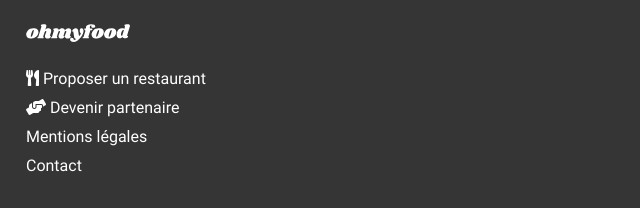
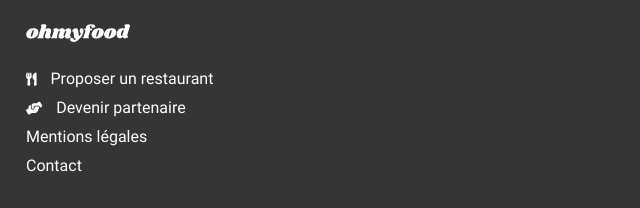
Before and after one commit to Shycin/antonyjacques_3_12092021, a website: page index.html in a window 1280 px wide. Shown: the part 1979-2187 px from the top of the page, 0-640 px from the left. Drawn offline with Linux system fonts and the light colour scheme.

Commit message:
fix icon css footer

```diff
--- a/sass/footer.scss
+++ b/sass/footer.scss
@@ -15,6 +15,12 @@ footer
         li
         {
             margin: 10px 0;
+
+            .fas
+            {
+                font-size: 13px;
+                margin-right: 10px;
+            }
         }
     }
 }
```
Also changed, not shown: css/constant.css, css/footer.css, 1 other file.
